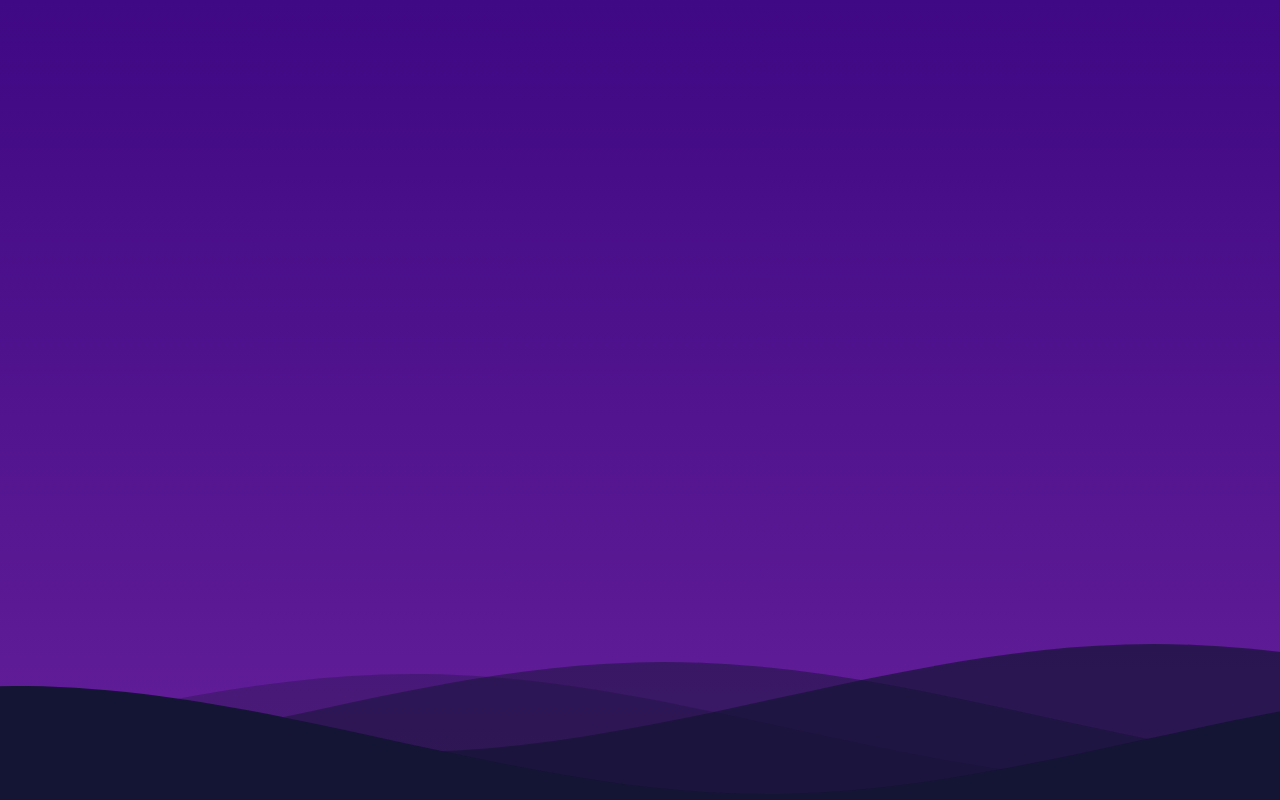
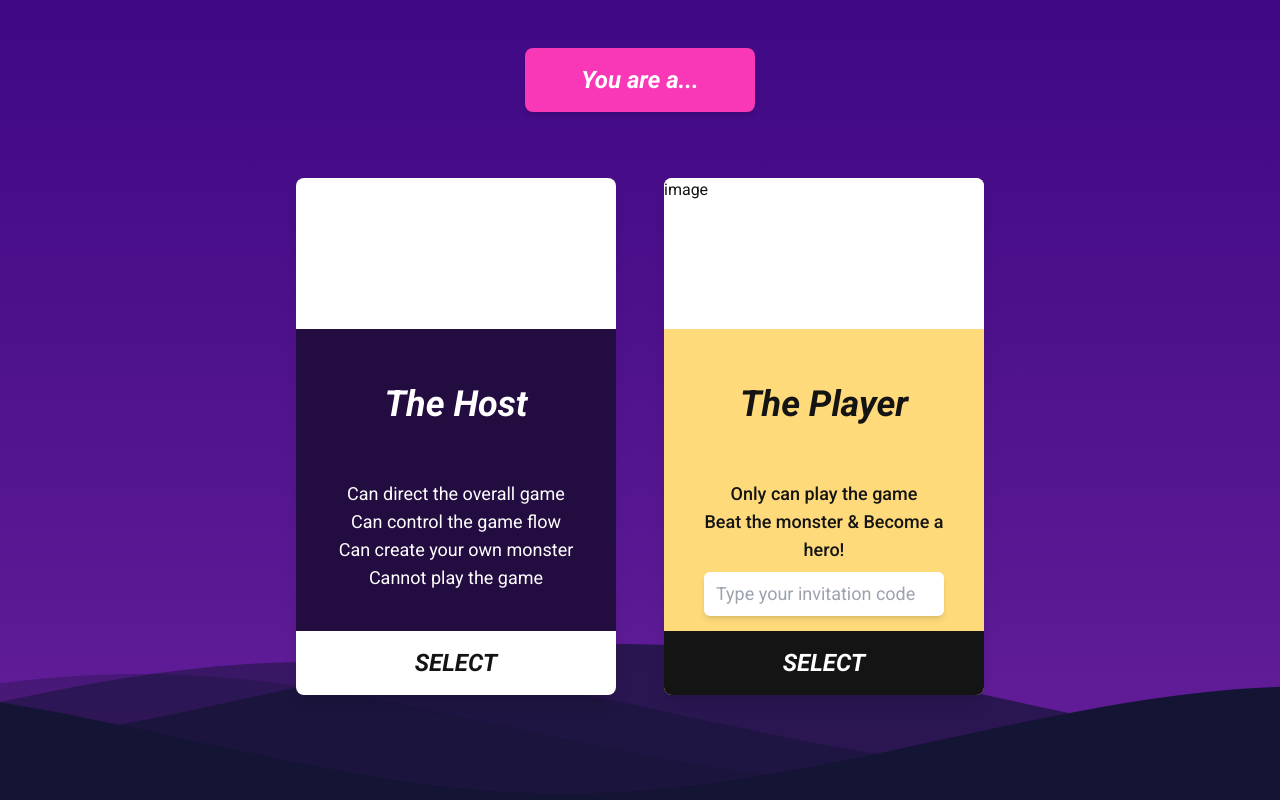
Before and after one commit to ImgyeongLee/AdventureAI, a React (Vite) app: page /host-guest in a window 1280 px wide. Built offline with nearby package versions, Linux system fonts and the light colour scheme; no server answers.

Commit message:
frontend: HostGuest is done

```diff
--- a/package.json
+++ b/package.json
@@ -16,6 +16,7 @@
     "react": "^18.2.0",
     "react-dom": "^18.2.0",
     "react-router-dom": "^6.22.2",
+    "react-spinners": "^0.13.8",
     "tailwind-merge": "^2.2.1"
   },
   "devDependencies": {
--- a/src/components/RoleCard.tsx
+++ b/src/components/RoleCard.tsx
@@ -1,5 +1,13 @@
-const RoleCard = () => {
-  return <div>RoleCard</div>;
+import { ComponentProps, FC } from 'react';
+import { cn } from '../lib/tailwind-utils';
+
+type RoleCardProps = ComponentProps<'div'> & {
+  className?: string;
+  children?: React.ReactNode;
+};
+
+const RoleCard: FC<RoleCardProps> = ({ className, children }) => {
+  return <div className={cn('bg-hackathon-dark-purple text-white font-body', className)}>{children}</div>;
 };
 
 export default RoleCard;
--- /dev/null
+++ b/src/components/Wave/WhiteWave.tsx
@@ -0,0 +1,27 @@
+import './wave.css';
+
+const WhiteWave = () => {
+  return (
+    <div>
+      <svg
+        className="waves"
+        xmlns="http://www.w3.org/2000/svg"
+        xmlnsXlink="http://www.w3.org/1999/xlink"
+        viewBox="0 24 150 28"
+        preserveAspectRatio="none"
+        shape-rendering="auto">
+        <defs>
+          <path id="gentle-wave" d="M-160 44c30 0 58-18 88-18s 58 18 88 18 58-18 88-18 58 18 88 18 v44h-352z" />
+        </defs>
+        <g className="parallax">
+          <use xlinkHref="#gentle-wave" x="48" y="0" fill="rgba(255,255,255,0.7" />
+          <use xlinkHref="#gentle-wave" x="48" y="3" fill="rgba(255,255,255,0.5)" />
+          <use xlinkHref="#gentle-wave" x="48" y="5" fill="rgba(255,255,255,0.3)" />
+          <use xlinkHref="#gentle-wave" x="48" y="7" fill="rgb(255,255,255)" />
+        </g>
+      </svg>
+    </div>
+  );
+};
+
+export default WhiteWave;
--- /dev/null
+++ b/src/layouts/Loading.tsx
@@ -0,0 +1,12 @@
+import { PuffLoader } from 'react-spinners';
+
+const Loading = () => {
+  return (
+    <section className="bg-gradient-to-b from-hackathon-purple to-hackathon-gradient h-full w-full">
+      <div></div>
+      <PuffLoader />
+    </section>
+  );
+};
+
+export default Loading;
--- a/src/pages/GameInfo.tsx
+++ b/src/pages/GameInfo.tsx
@@ -1,5 +1,10 @@
+import WhiteWave from '../components/Wave/WhiteWave';
 const GameInfo = () => {
-  return <div>GameInfo</div>;
+  return (
+    <section className="bg-gradient-to-b from-hackathon-dark-blue to-hackathon-dark-gradient h-full w-full">
+      <WhiteWave />
+    </section>
+  );
 };
 
 export default GameInfo;
--- a/src/pages/HostGuest.tsx
+++ b/src/pages/HostGuest.tsx
@@ -1,10 +1,70 @@
+import PinkBox from '../components/PinkBox';
 import BlueWave from '../components/Wave/BlueWave';
+import RoleCard from '../components/RoleCard';
+import { useState, useRef } from 'react';
+import { useNavigate } from 'react-router-dom';
 
 const HostGuest = () => {
+  const [code, setCode] = useState<string>('');
+
+  const navigate = useNavigate();
+
+  const selectHost = () => {
+    navigate('/game-info');
+  };
+
+  const selectGuest = () => {
+    navigate('/role');
+  };
+
   return (
     <section className="bg-gradient-to-b from-hackathon-purple to-hackathon-gradient h-full w-full">
-      <div className="h-full w-full grid-rows-hackathon-row-2">
-        <div className="row-span-1"></div>
+      <div className="h-full w-full grid grid-rows-hackathon-row-2">
+        <div className="row-span-1 flex justify-center self-center">
+          <PinkBox className="px-14 py-4 text-2xl font-body italic font-semibold rounded-lg shadow-md">
+            You are a...
+          </PinkBox>
+        </div>
+        <div className="row-span-1 flex flex-row justify-center self-center h-full w-full z-50">
+          <div className="flex flex-row gap-12 h-4/5 items-center relative top-5 w-full justify-center">
+            <RoleCard className="rounded-lg shadow-lg h-full grid grid-rows-3 w-1/4 hover:scale-105 transition ease-in-out min-w-[316px] min-h-[517px]">
+              <div className="w-full bg-white rounded-tr-lg rounded-tl-lg">image</div>
+              <div className="self-center text-4xl italic font-semibold font-body cursor-default p-4 text-center">
+                The Host
+              </div>
+              <div className="px-10 pb-6 text-center text-lg font-body cursor-default select-none">
+                <div>Can direct the overall game</div>
+                <div>Can control the game flow</div>
+                <div>Can create your own monster</div>
+                <div>Cannot play the game</div>
+              </div>
+              <button
+                onClick={selectHost}
+                className="w-full bg-white py-4 rounded-br-lg rounded-bl-lg text-hackathon-black italic font-semibold text-2xl transition ease-in-out hover:text-white hover:bg-hackathon-black ">
+                SELECT
+              </button>
+            </RoleCard>
+            <RoleCard className="rounded-lg shadow-lg bg-hackathon-yellow text-hackathon-black h-full w-1/4 grid grid-rows-3 hover:scale-105 transition ease-in-out min-w-[316px] min-h-[517px]">
+              <div className="w-full bg-white rounded-tr-lg rounded-tl-lg">image</div>
+              <div className="self-center text-4xl italic font-semibold font-body cursor-default p-4 text-center">
+                The Player
+              </div>
+              <div className="px-10 pb-6 text-center text-lg font-medium font-body cursor-default select-none">
+                <div>Only can play the game</div>
+                <div className="pb-2">Beat the monster & Become a hero!</div>
+                <input
+                  type="text"
+                  placeholder="Type your invitation code"
+                  className="rounded-md py-2 px-3 w-full font-normal shadow-md"></input>
+              </div>
+              <button
+                onClick={selectGuest}
+                className="w-full bg-hackathon-black py-4 rounded-br-lg rounded-bl-lg text-white italic font-semibold text-2xl relative bottom-0 hover:text-hackathon-black hover:bg-white transition ease-in-out">
+                SELECT
+              </button>
+            </RoleCard>
+          </div>
+        </div>
       </div>
       <BlueWave />
     </section>
--- a/src/pages/Loading.tsx
+++ /dev/null
@@ -1,5 +0,0 @@
-const Loading = () => {
-  return <div>Loading</div>;
-};
-
-export default Loading;
--- a/src/pages/Role.tsx
+++ b/src/pages/Role.tsx
@@ -1,5 +1,11 @@
+import WhiteWave from '../components/Wave/WhiteWave';
+
 const Role = () => {
-  return <div>Role</div>;
+  return (
+    <section className="bg-gradient-to-b from-hackathon-dark-blue to-hackathon-dark-gradient h-full w-full">
+      <WhiteWave />
+    </section>
+  );
 };
 
 export default Role;
--- a/tailwind.config.js
+++ b/tailwind.config.js
@@ -8,19 +8,20 @@ export default {
   theme: {
     extend: {
       colors: {
-        'hackathon-dark-purple': '#141434',
+        'hackathon-dark-purple': '#230C40',
         'hackathon-purple': '#3F0884',
         'hackathon-gradient': '#641f99',
         'hackathon-dark-blue': '#141434',
         'hackathon-pink': '#F838B7',
         'hackathon-black': '#141414',
         'hackathon-yellow': '#FFDA7A',
+        'hackathon-dark-gradient': '#362550',
       },
       fontFamily: {
         body: ['Roboto', 'sans-serif', ...defaultTheme.fontFamily.sans],
       },
       gridTemplateRows: {
-        'hackathon-row-2': '15% auto',
+        'hackathon-row-2': '20% auto',
       },
     },
   },
```
